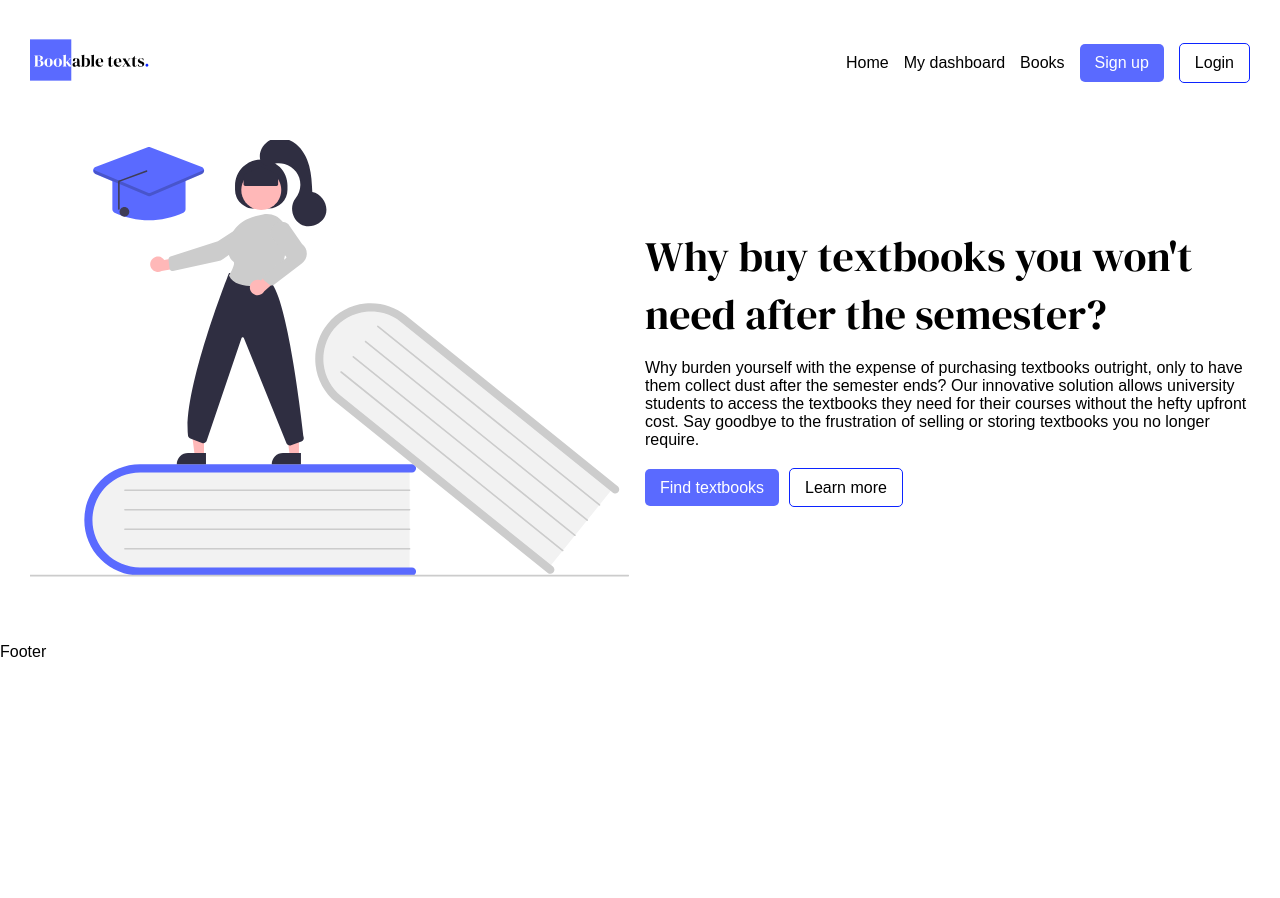
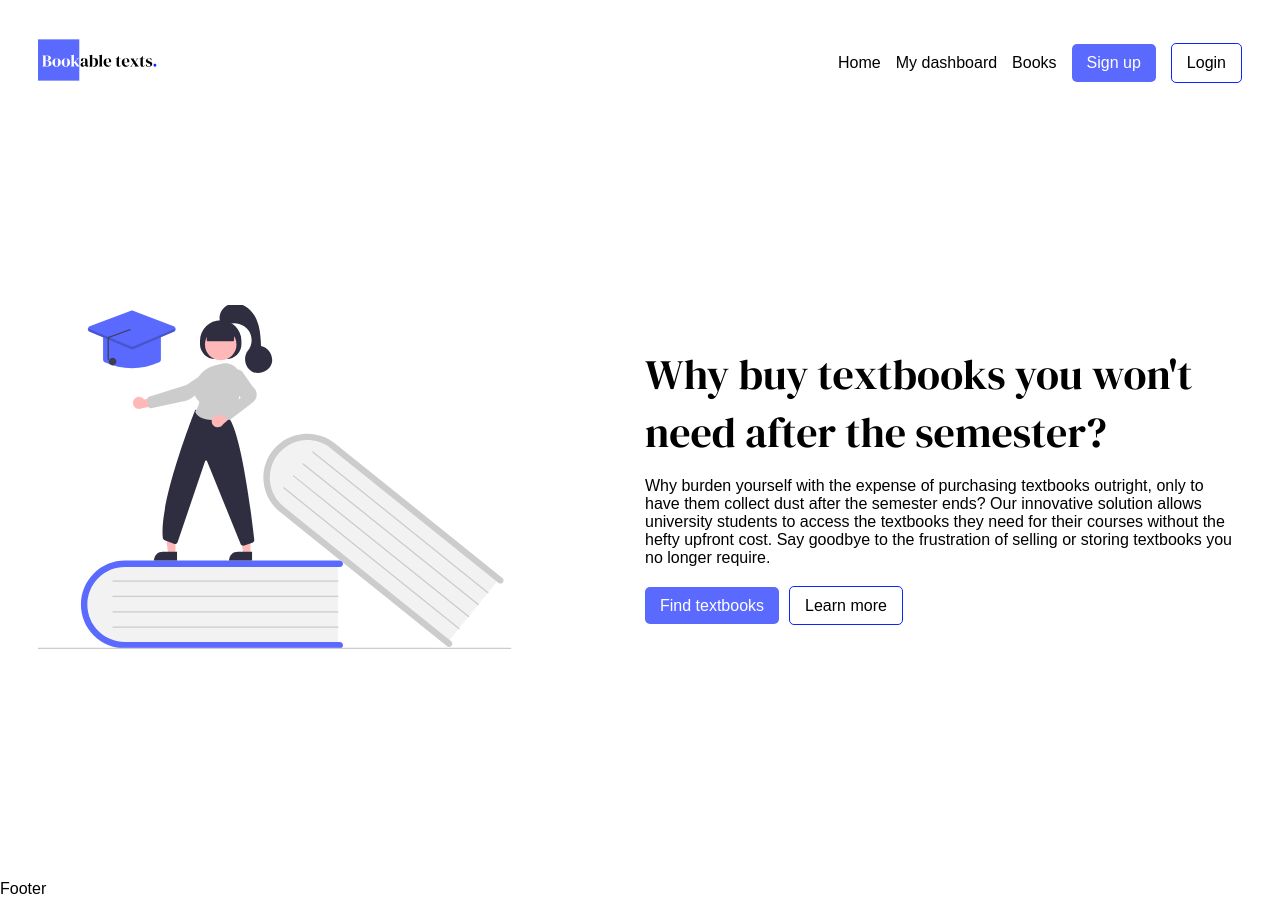
Before and after one commit to Bookable-texts/Bookable-texts, a React (Vite) app: page / in a window 1280 px wide. Before the commit the page ends 800 px from the top, so only its background shows below. Built offline with nearby package versions, Linux system fonts and the light colour scheme; a web font is replaced by a local one.

Commit message:
Made some minor adjustments to the button styles

```diff
--- a/src/index.css
+++ b/src/index.css
@@ -32,7 +32,7 @@ section {
 }
 
 .container {
-    max-width: 1400px;
+    max-width: 1204px;
     margin: 0 auto;
     padding: 0 30px;
 }
@@ -64,7 +64,7 @@ section {
     border: 1px solid var(--secondary);
 }
 .btn_secondary:hover {
-    font-weight: bold;
+    background: #5a6bff20;
 }
 
 
--- a/src/styles/Home.css
+++ b/src/styles/Home.css
@@ -1,8 +1,9 @@
-.hero {
-    max-height: 100vh !important;
+#hero {
+    height: 100vh;
     display: flex;
     flex-direction: column;
-    align-items: center;
+    justify-content: center;
+    padding: 0 !important;
 }
 .hero_grid {
     display: grid;
@@ -14,6 +15,6 @@
     margin: auto 0;
 }
 .image img {
-    width: 100%;
+    width: 80%;
     object-fit: contain;
 }
```
